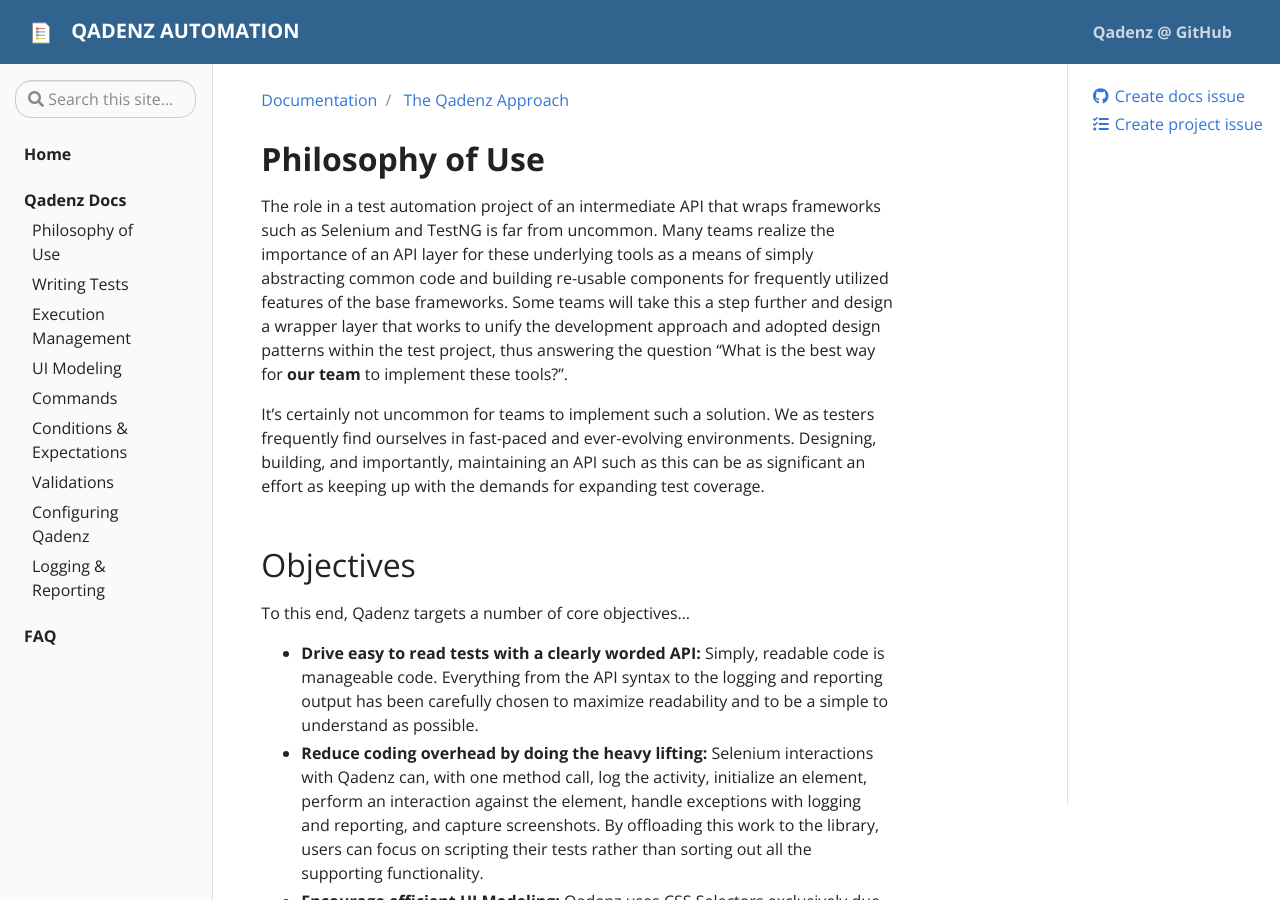
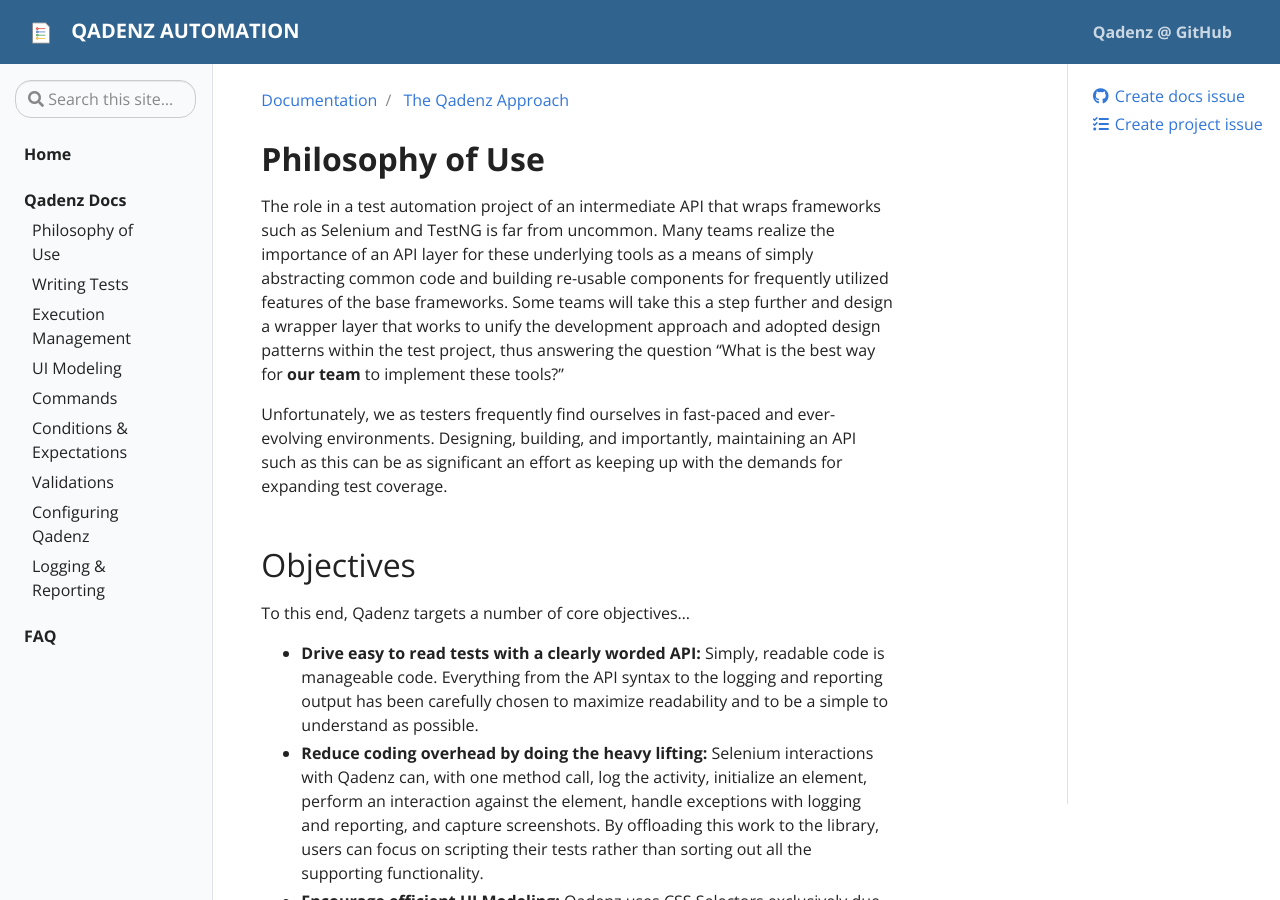
Before and after one commit to qadenz/qadenz.github.io, a Jekyll site: the page built from _docs/philosophy-of-use.md, in a window 1280 px wide and 900 px high. Built offline with Jekyll 4.4.1, drawn with Linux system fonts in a browser that asks for light colours.

Commit message:
Refinements to philosophy of use

```diff
--- a/_docs/philosophy-of-use.md
+++ b/_docs/philosophy-of-use.md
@@ -6,9 +6,9 @@ description: Understanding Qadenz
 
 ## **Philosophy of Use**
 
-The role in a test automation project of an intermediate API that wraps frameworks such as Selenium and TestNG is far from uncommon. Many teams realize the importance of an API layer for these underlying tools as a means of simply abstracting common code and building re-usable components for frequently utilized features of the base frameworks. Some teams will take this a step further and design a wrapper layer that works to unify the development approach and adopted design patterns within the test project, thus answering the question "What is the best way for **our team** to implement these tools?".
+The role in a test automation project of an intermediate API that wraps frameworks such as Selenium and TestNG is far from uncommon. Many teams realize the importance of an API layer for these underlying tools as a means of simply abstracting common code and building re-usable components for frequently utilized features of the base frameworks. Some teams will take this a step further and design a wrapper layer that works to unify the development approach and adopted design patterns within the test project, thus answering the question "What is the best way for **our team** to implement these tools?"
 
-It's certainly not uncommon for teams to implement such a solution. We as testers frequently find ourselves in fast-paced and ever-evolving environments. Designing, building, and importantly, maintaining an API such as this can be as significant an effort as keeping up with the demands for expanding test coverage.
+Unfortunately, we as testers frequently find ourselves in fast-paced and ever-evolving environments. Designing, building, and importantly, maintaining an API such as this can be as significant an effort as keeping up with the demands for expanding test coverage.
 
 ## Objectives
 
```
